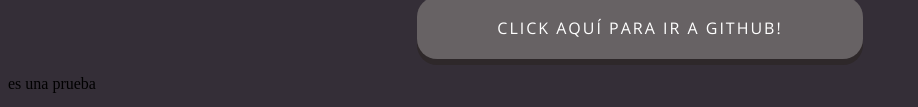
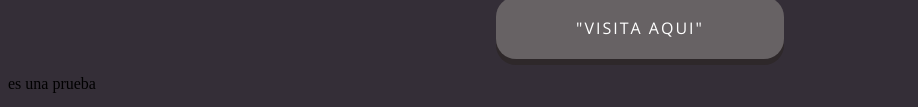
Before and after one commit to Karey2756/test-15-07, a plain HTML site: page index.html in a window 1280 px wide. Shown: the part 516-623 px from the top of the page, without its empty margins (0-918 px from the left). Drawn offline with nearby package versions, Linux system fonts and the light colour scheme.

Commit message:
link agregado

```diff
--- a/index.html
+++ b/index.html
@@ -15,7 +15,7 @@
       <img src="https://assets-cdn.github.com/images/modules/logos_page/Octocat.png" alt="octocat">
     </a>
     <button type="button" class="btn">
-      <a href="https://github.com/" target="_blank">Click aquí para ir a GitHub!</a>
+      <a href="https://github.com/Karey2756/test-15-07/tree/development">"visita aqui"</a>
     </button>
   </div>
   <div class="col-md-3">
```
